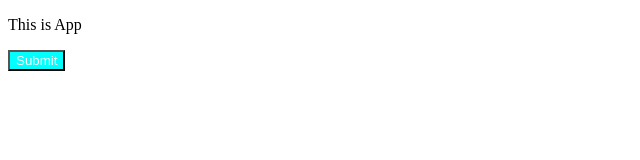
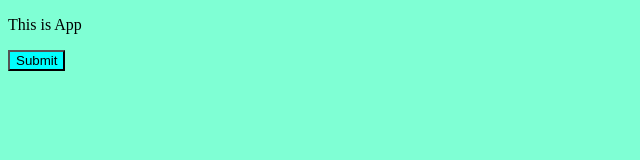
Before and after one commit to NguynDuc2K/git-tutorial, a plain HTML site: page index.html in a window 1280 px wide. Shown: the whole page, without its empty margins (0-640 px from the left). Drawn offline with Linux system fonts and the light colour scheme.

Commit message:
update body style

```diff
--- a/index2.css
+++ b/index2.css
@@ -1,4 +1,7 @@
 button{
     background-color: aqua;
-    color: white;
+    color: black;
 }
+body{
+    background-color: aquamarine;
+}
```
